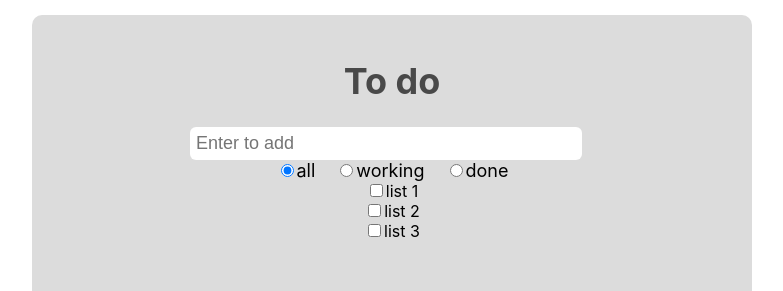
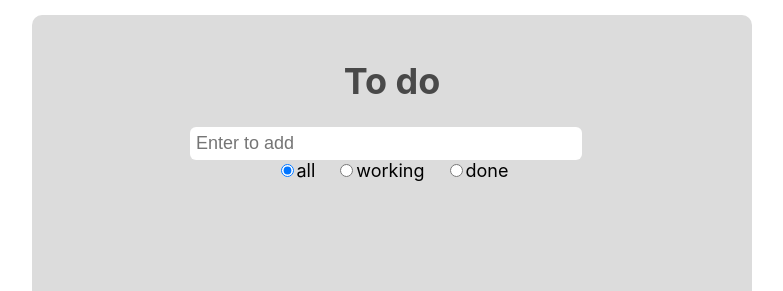
Before and after one commit to Le0tk0k/React-Todo, a React (Create React App) app: page / in a window 1280 px wide. Shown: the top 291 px of the page, without its empty margins (248-1031 px from the left). Built offline with nearby package versions, Linux system fonts and the light colour scheme.

Commit message:
add getId()

```diff
--- a/src/components/Todo.js
+++ b/src/components/Todo.js
@@ -7,14 +7,19 @@ const radioStyle = {
     "fontSize": "18px"
 }
 
+const getId = (() => {
+    let count = 0;
+    const countUp = () => {
+        count++;
+        return count;
+    };
+    return countUp;
+})();
+
 const menu = ['all', 'working', 'done']
 
 const Todo = () => {
-    const [items, setItems] = useState([
-        { id: 1, text: 'list 1', done: false },
-        { id: 2, text: 'list 2', done: false },
-        { id: 3, text: 'list 3', done: false },
-    ]);
+    const [items, setItems] = useState([]);
 
     const [filter, setFilter] = useState('all');
 
@@ -29,7 +34,7 @@ const Todo = () => {
     }
 
     const handleAdd = (text) => {
-        setItems([...items, { key: 5, text: text, done: false }]);
+        setItems([...items, { id: getId(), text: text, done: false }]);
     }
 
     return (
--- a/src/components/TodoItem.js
+++ b/src/components/TodoItem.js
@@ -1,5 +1,5 @@
 import React from 'react';
-import './todoitem.css';
+import './style/todoitem.css';
 
 const TodoItem = (props) => {
     const handleChange = () => {
@@ -7,7 +7,6 @@ const TodoItem = (props) => {
     };
 
     return (
-        <div>
             <label className={props.item.done ? 'done' : ''}>
                 <input
                     type="checkbox"
@@ -16,7 +15,6 @@ const TodoItem = (props) => {
                 />
                 {props.item.text}
             </label>
-        </div>
     )
 }
 
```
Also changed, not shown: src/components/style/todoitem.css (renamed from src/components/todoitem.css).
